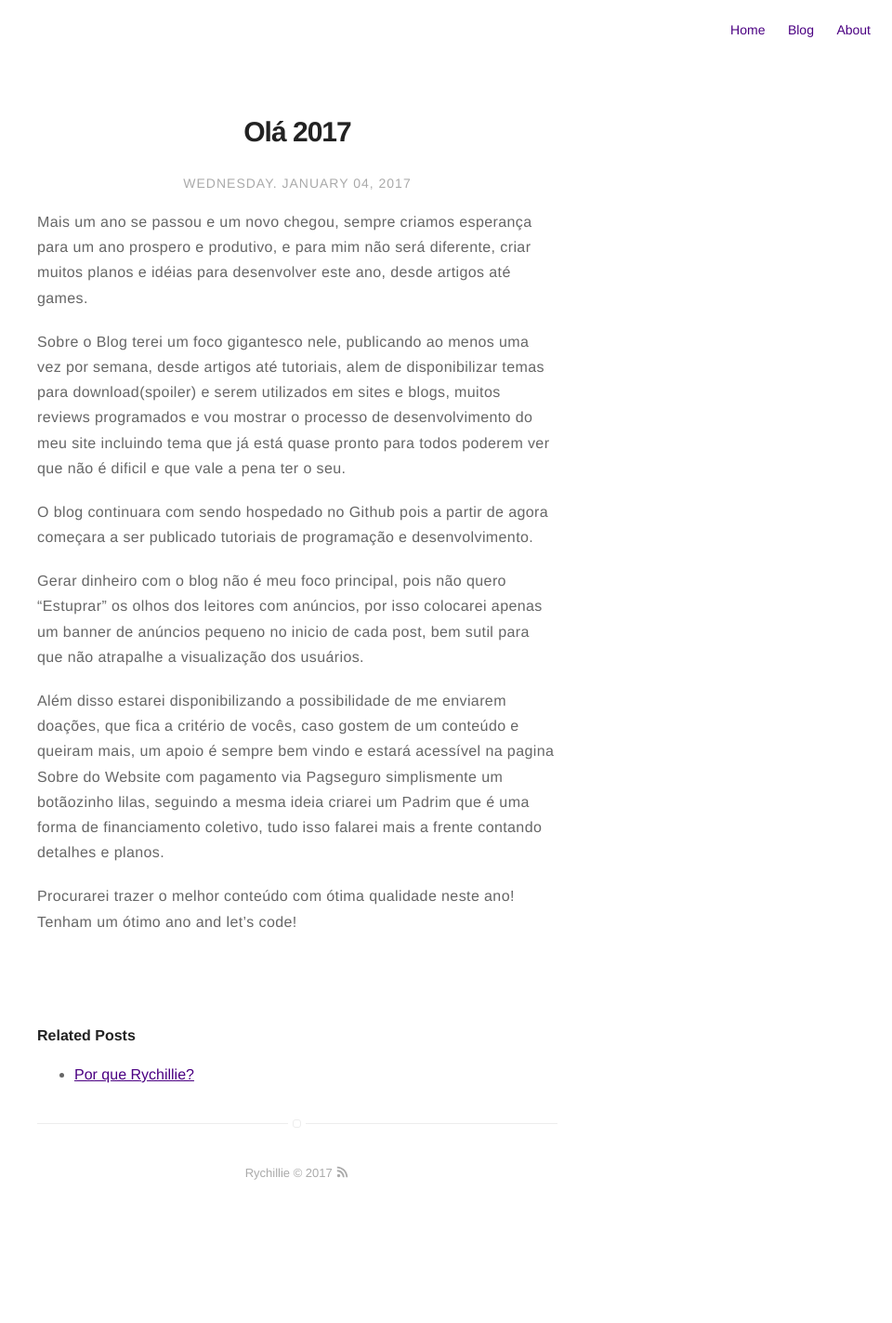
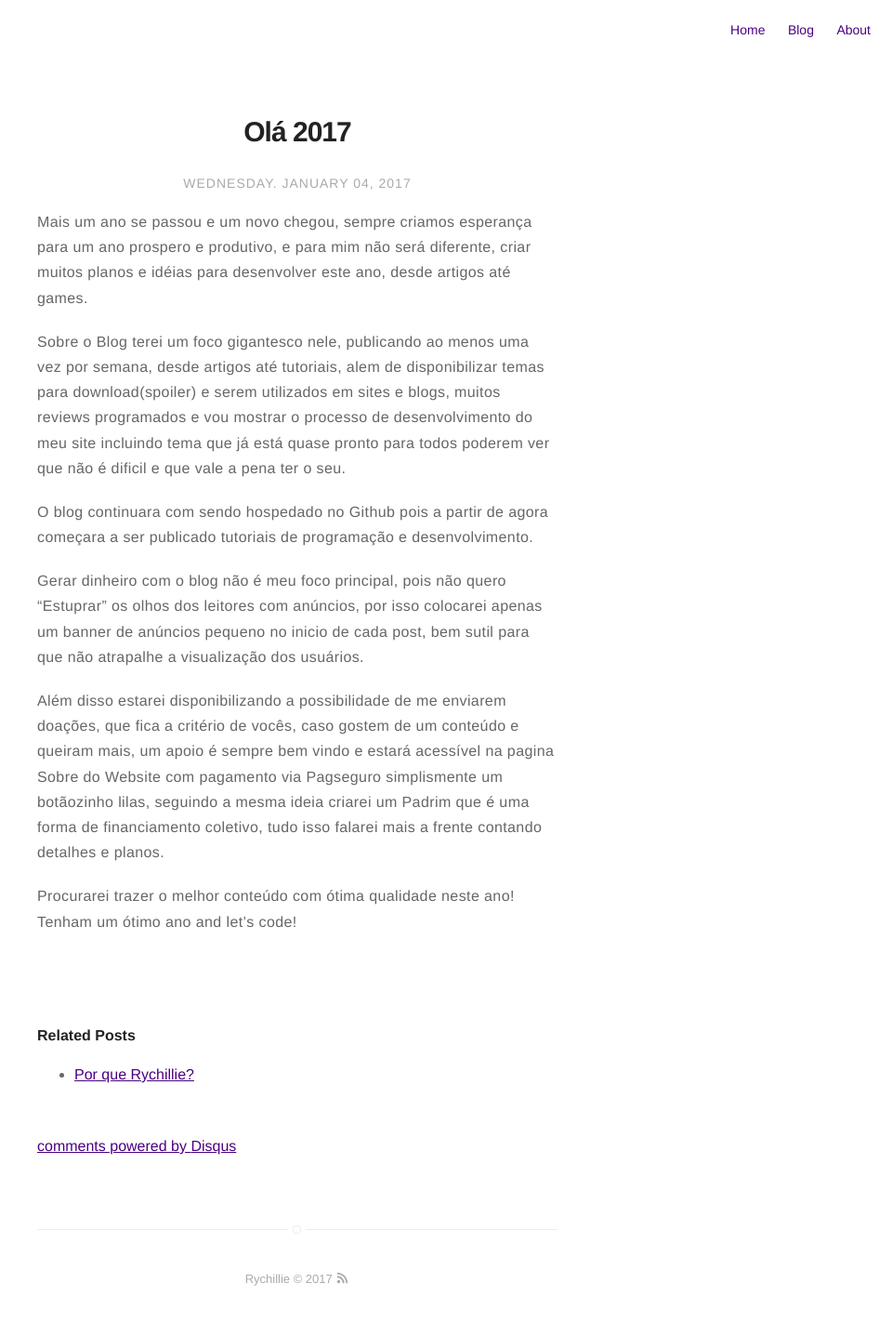
Before and after one commit to Rychillie/rychillieOLD, a Jekyll site: the page built from _posts/2017/01/2017-01-04-happy-new-year.markdown, in a window 1280 px wide. Shown: the whole page at 93% size, without its empty margins (320-1280 px from the left). Built offline with Jekyll 4.4.1, drawn with Linux system fonts in a browser that asks for light colours; comment, search, counter and statistics services are not loaded; before the commit the page ends 1309 px from its top, so only the background shows below that; some of the changed lines change nothing that is shown.

Commit message:
Update post.html

```diff
--- a/_layouts/post.html
+++ b/_layouts/post.html
@@ -44,6 +44,4 @@ layout: page
     {% include author.html %}
 {% endif %}
 
-{% if site.disqus.categories contains page.category %}
-    {% include disqus.html %}
-{% endif %}
+{% include disqus.html %}
```
